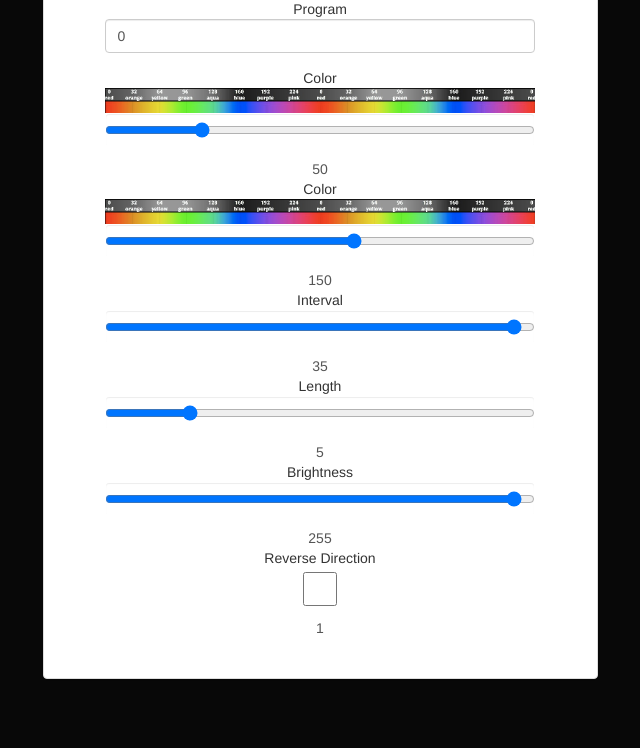
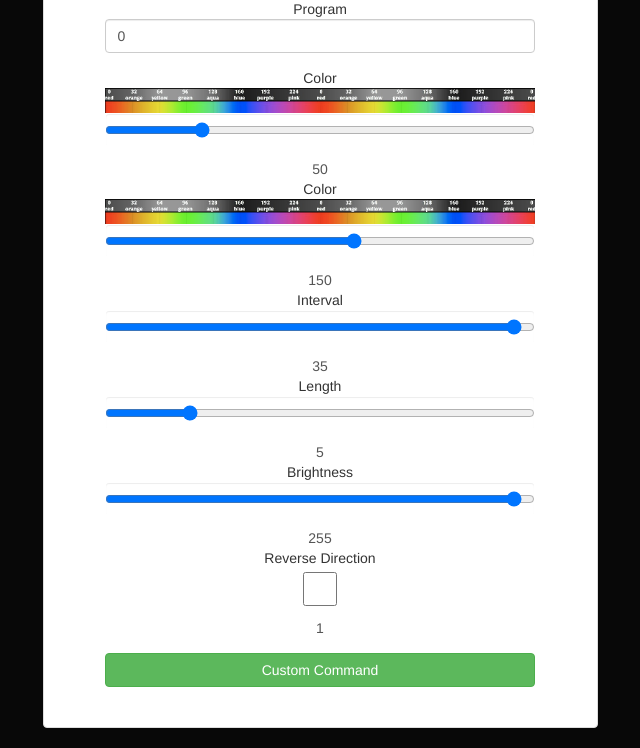
Before and after one commit to brettmcintosh/ledcontrol, a Flask app: page / in a window 1280 px wide, after a click on "Custom". Shown: the part 227-975 px from the top of the page, without its empty margins (320-960 px from the left). Before the commit the page ends 906 px from the top, so only its background shows below. Run offline with Flask 2, Linux system fonts and the light colour scheme; parts of the project's set-up code (start-up, migrations or seed data) failed here and were passed over; some libraries are stand-ins or nearby versions.

Commit message:
Uncommented submit button

```diff
--- a/pi/templates/index.html
+++ b/pi/templates/index.html
@@ -67,12 +67,9 @@
 												{%endfor%}
 											{%endfor%}
 										</div>
-                                        <!--<div class="form-group">
-                                            {% for i in range(8) %}
-                                                <input type="number" class="form-control" id="custom-{{ i }}" value="0" max="255" required>
-                                            {% endfor %}
-                                            <button type="submit" class="btn btn-success btn-block" id="custom-submit">Custom Command</button>
-                                        </div>-->
+										<div class="form-group">
+											<button type="submit" class="btn btn-success btn-block" id="custom-submit">Custom Command</button>
+										</div>
                                     </form>
                                 </div>
                             </div>
```
